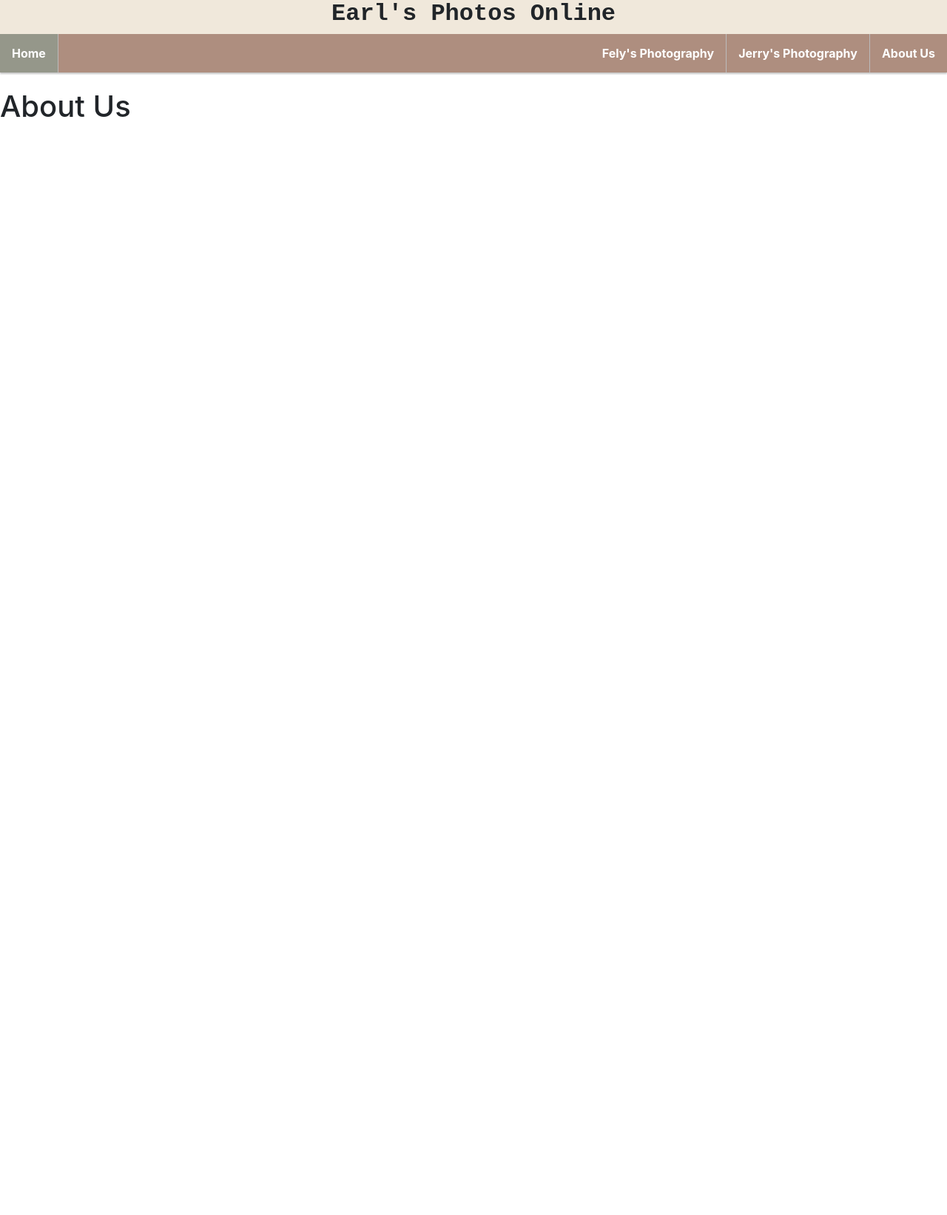
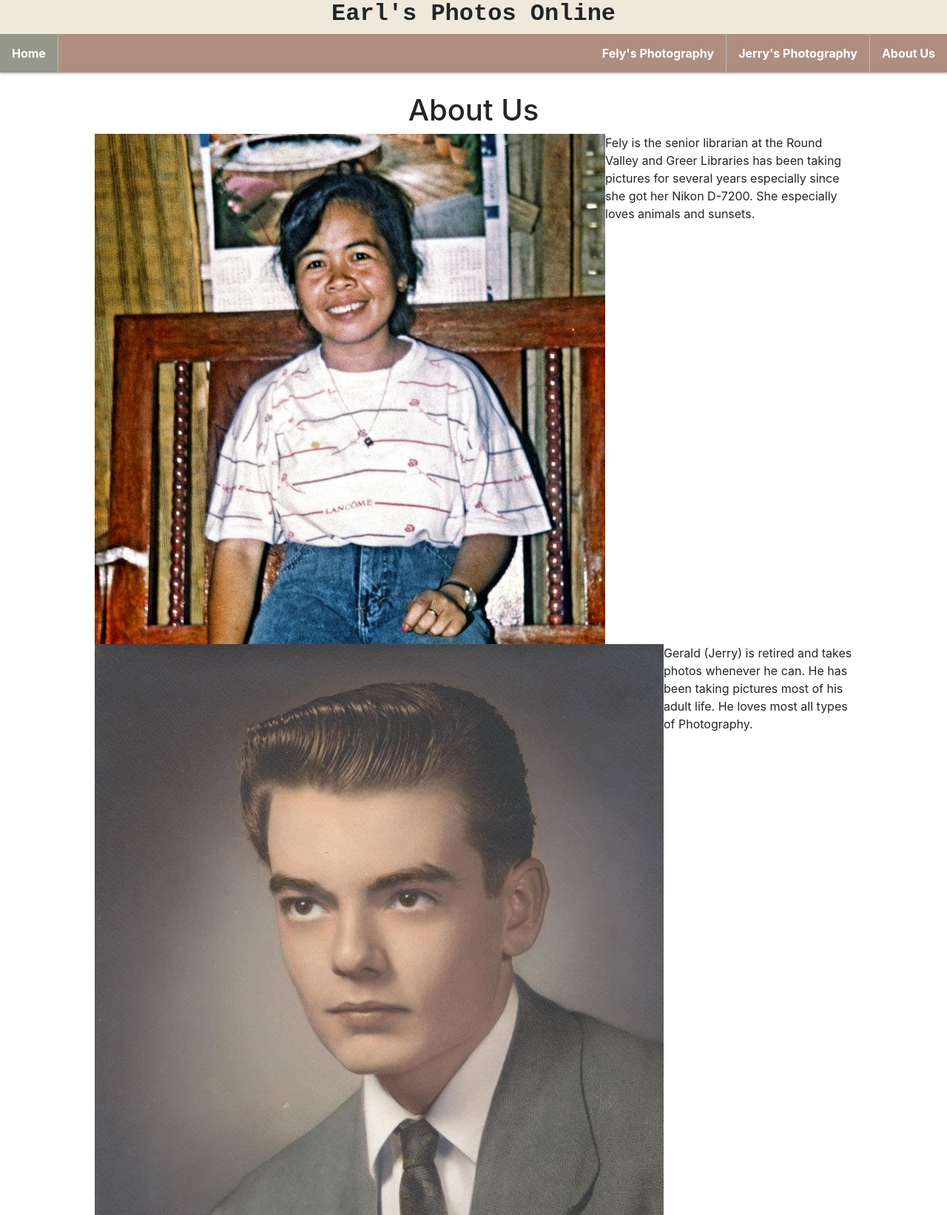
Before and after one commit to samanthajearl/EarlsPhotosOnline, a React app: page /about-us in a window 1280 px wide. Shown: the whole page at 74% size. Before the commit the page ends 800 px from the top, so only its background shows below. Built offline with nearby package versions, Linux system fonts and the light colour scheme.

Commit message:
Start of about us page

```diff
--- a/src/components/global/GlobalStylings.css
+++ b/src/components/global/GlobalStylings.css
@@ -19,7 +19,12 @@
     font-weight: bold;
 }
 
-/*Paddings*/
+/* Paddings */
 .nav-bar-padding{
     padding-top: 120px;
 }
+
+/* Widths */
+.w-80{
+    width: 80%;
+}
--- /dev/null
+++ b/src/components/pages/AboutUs.css
@@ -0,0 +1,7 @@
+.about-us-title{
+    text-align: center;
+    padding-top: 5px;
+}
+.about-us-pic{
+
+}
--- a/src/components/pages/AboutUs.js
+++ b/src/components/pages/AboutUs.js
@@ -1,12 +1,32 @@
-import React, { PureComponent} from 'react';
+import React, { PureComponent } from 'react';
 import NavBar from '../global/NavBar';
-export default class AboutUs extends PureComponent{
-    render(){
-        return(
+import './AboutUs.css';
+import '../global/GlobalStylings.css';
+export default class AboutUs extends PureComponent {
+    render() {
+        return (
             <div>
                 <NavBar />
-                <div class='nav-bar-padding'>
-                    <h1>About Us</h1>
+                <div class='w-100 mx-auto nav-bar-padding'>
+                    <h1 class='about-us-title'>About Us</h1>
+                </div>
+                {/* ---------------Fely-------------- */}
+                <div class='d-flex w-80 mx-auto justify-content-around'>
+                    <div>
+                        <img src="/photos/about-us/young-fely.jpg" alt="Young Fely" />
+                    </div>
+                    <div>
+                        <p>Fely is the senior librarian at the Round Valley and Greer Libraries has been taking pictures for several years especially since she got her Nikon D-7200. She especially loves animals and sunsets.</p>
+                    </div>
+                </div>
+                {/* ---------------Jerry-------------- */}
+                <div class='d-flex w-80 mx-auto'>
+                    <div>
+                        <img src="/photos/about-us/young-jerry.jpg" alt="Young Jerry" />
+                    </div>
+                    <div>
+                        <p>Gerald (Jerry) is retired and takes photos whenever he can. He has been taking pictures most of his adult life. He loves most all types of Photography.</p>
+                    </div>
                 </div>
             </div>
         )
--- a/src/components/pages/HomeContent.js
+++ b/src/components/pages/HomeContent.js
@@ -1,37 +1,14 @@
 import React, { PureComponent} from 'react';
 import { Outlet, Link } from "react-router-dom";
-import {Slide} from 'react-slideshow-image';
 import 'react-slideshow-image/dist/styles.css';
 import './HomeContent.css';
 import '../global/GlobalStylings.css';
-const responsiveSettings = [
-    {
-        breakpoint: 800,
-        settings: {
-            slidesToShow: 3,
-            slidesToScroll: 3
-        }
-    },
-    {
-        breakpoint: 500,
-        settings: {
-            slidesToShow: 2,
-            slidesToScroll: 2
-        }
-    }
-];
+
 export default class HomeContent extends PureComponent{
     render(){
 
         return(
             <div class="nav-bar-padding">
-                {/* <div>
-                    <Slide slidesToScroll={3} slidesToShow={2} indicators={true} responsive={responsiveSettings}>
-                            <img src="/photos/home/flower.jpg" alt="Becker's Flower" />
-                            <img src="/photos/home/gc.jpg" alt="Grand Canyon" />
-                            <img src="/photos/home/greer_birds.jpg" alt="Greer Birds" />
-                    </Slide>
-                </div> */}
                 <div class = "banner-container display-flex">
                     <div class = "desktop-only banner-elem" style = {{flex : 0.666}}>
                         <img class = "banner-image" src="/photos/home/flower.jpg" alt="Becker's Flower" />
--- a/src/index.js
+++ b/src/index.js
@@ -1,12 +1,11 @@
 import React from 'react';
 import ReactDOM from 'react-dom/client';
 import './index.css';
-import App from './Home';
 import Router from './Router';
 import reportWebVitals from './reportWebVitals';
 
 const root = ReactDOM.createRoot(document.getElementById('root'));
-root.render(<Router />)
+root.render(<Router />);
 
 // If you want to start measuring performance in your app, pass a function
 // to log results (for example: reportWebVitals(console.log))
```
Also changed, not shown: public/photos/about-us/young-fely.jpg (added), public/photos/about-us/young-jerry.jpg (added).
